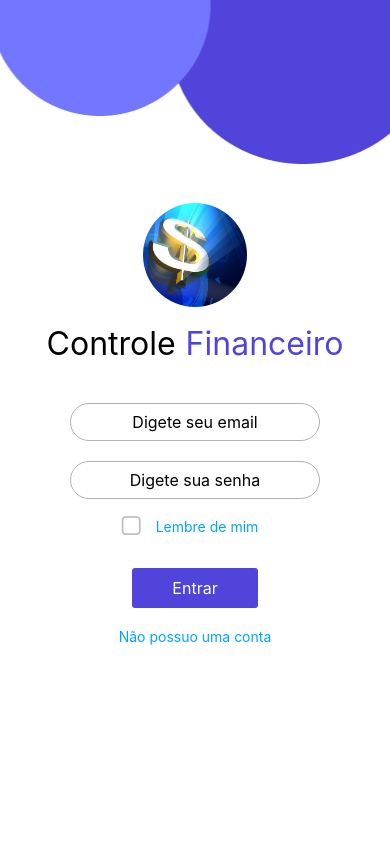
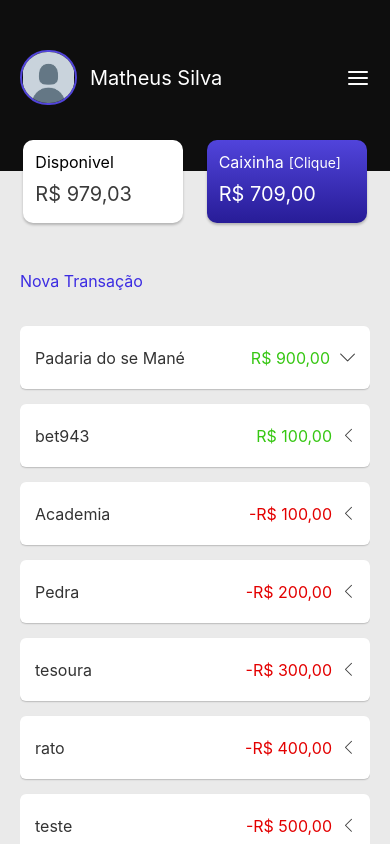
Before and after one commit to VandersonT/controle-financeiro2x, a React Native app: screen / in a window 390 px wide. Built offline with nearby package versions, Linux system fonts and the light colour scheme.

Commit message:
Fixing home scrollView

```diff
--- a/src/navigators/MainStack.tsx
+++ b/src/navigators/MainStack.tsx
@@ -13,8 +13,8 @@ export default () => (
 
   <MainStack.Navigator>
 
+    <MainStack.Screen name="Home" component={Home} options={{ headerShown: false }} />
     <MainStack.Screen name="SignIn" component={SignIn} options={{ headerShown: false }}/>
-    <MainStack.Screen name="Home" component={Home} options={{ headerShown: false }} />
 
   </MainStack.Navigator>
 );
--- a/src/screens/Home/index.tsx
+++ b/src/screens/Home/index.tsx
@@ -27,7 +27,12 @@ const Home = ({ navigation }: any) => {
     let transactions:Transaction[] = [
         {id: '0', title: 'Padaria do se Mané', value: 900.00, description: 'eu ganhei porque vendi latinha pro mané', date: '27/03/2023', 'where': 'disponível'},
         {id: '1', title: 'bet943', value: 100.00, description: 'Ganhei fazendo aposta na concorrente da bet', date: '28/03/2023', 'where': 'disponível'},
-        {id: '2', title: 'Academia', value: -500.00, description: 'Paguei a academia', date: '30/03/2023', 'where': 'disponível'}
+        {id: '2', title: 'Academia', value: -100.00, description: 'Paguei a academia', date: '30/03/2023', 'where': 'disponível'},
+        {id: '3', title: 'Pedra', value: -200.00, description: 'Paguei a academia', date: '30/03/2023', 'where': 'disponível'},
+        {id: '4', title: 'tesoura', value: -300.00, description: 'Paguei a academia', date: '30/03/2023', 'where': 'disponível'},
+        {id: '5', title: 'rato', value: -400.00, description: 'Paguei a academia', date: '30/03/2023', 'where': 'disponível'},
+        {id: '6', title: 'teste', value: -500.00, description: 'Paguei a academia', date: '30/03/2023', 'where': 'disponível'},
+        {id: '7', title: 'tolino', value: -600.00, description: 'Paguei a academia', date: '30/03/2023', 'where': 'disponível'}
     ];
 
     /*----------------------------------------*/
@@ -61,7 +66,7 @@ const Home = ({ navigation }: any) => {
         }
 
     return (
-        <View style={styles.container}>
+        <ScrollView style={styles.container}>
 
             <Header nav={navigation} showMoney={true} />
 
@@ -119,53 +124,10 @@ const Home = ({ navigation }: any) => {
                         }
                     />
 
-                    {/*{transactions.map((transaction, index)=>(
-                        <View key={index}>
-                            <TouchableOpacity style={styles.transactionSingle} onPress={() => openTransaction(index)}>
-                                <Text style={styles.transactionTitle}>{transaction['title']}</Text>
-                                <View style={styles.leftSide}>
-                                    <Text style={[styles.transactionValue, (transaction['value'] >= 0) ? styles.positiveTransaction : styles.negativeTransaction]}>{BrazilianRealFormat(transaction['value'])}</Text>
-                                    {transactionOpened == index
-                                        ? <SimpleLineIcons name="arrow-down" size={15} color={Theme.colors.black[300]} />
-                                        : <SimpleLineIcons name="arrow-left" size={13} color={Theme.colors.black[300]} />
-                                    }
-
-                                </View>
-                            </TouchableOpacity>
-
-                            {seeMore[index] &&
-                                <View style={styles.transactionSingle_detail}>
-
-                                    <View style={styles.fieldSingle}>
-                                        <Text style={styles.fieldTitle}>Descrição:</Text>
-                                        <Text style={styles.description}>{transaction['description']}</Text>
-                                    </View>
-
-                                    <View style={styles.fieldSingle}>
-                                        <Text style={styles.fieldTitle}>Data:</Text>
-                                        <Text style={styles.description}>{transaction['date']}</Text>
-                                    </View>
-
-                                    <View style={styles.fieldSingle}>
-                                        <Text style={styles.fieldTitle}>Onde:</Text>
-                                        <Text style={styles.description}>{transaction['where']}</Text>
-                                    </View>
-
-                                    <View style={styles.fieldSingle}>
-                                        <Text style={styles.fieldTitle}>Valor:</Text>
-                                        <Text style={[styles.description, (transaction['value'] >= 0) ? styles.positiveTransaction : styles.negativeTransaction]}>{BrazilianRealFormat(transaction['value'])}</Text>
-                                    </View>
-
-                                </View>
-                            }
-                        </View>
-                    ))}*/}
-
                 </View>
-
             </View>
 
-        </View>
+        </ScrollView>
     );
 }
 
--- a/src/screens/Home/style.ts
+++ b/src/screens/Home/style.ts
@@ -11,12 +11,12 @@ const styles = StyleSheet.create({
         width: '100%',
         minHeight: screenHeight,
         backgroundColor: Theme.colors.gray[200],
-        paddingBottom: 50
     },
     main: {
         position: 'relative',
         zIndex: -1,
-        marginHorizontal: 20
+        marginHorizontal: 20,
+        marginBottom: 100
     },
     newTransaction: {
         color: Theme.colors.primary[500],
--- a/src/screens/SignIn/index.tsx
+++ b/src/screens/SignIn/index.tsx
@@ -87,8 +87,8 @@ const SignIn = ({ navigation }: any) => {
                                         <Text  style={styles.title2}>Financeiro</Text>
                                     </View>
 
-                                    <TextInput style={styles.input} placeholder="Digete seu email" />
-                                    <TextInput style={[styles.input, {marginBottom: 0}]} placeholder="Digete sua senha" />
+                                    <TextInput value={user} onChangeText={setUser} style={styles.input} placeholder="Digete seu email" />
+                                    <TextInput value={pass} onChangeText={setPass} style={[styles.input, {marginBottom: 0}]} placeholder="Digete sua senha" />
 
                                     <CheckBox
                                         title='Lembre de mim'
```
